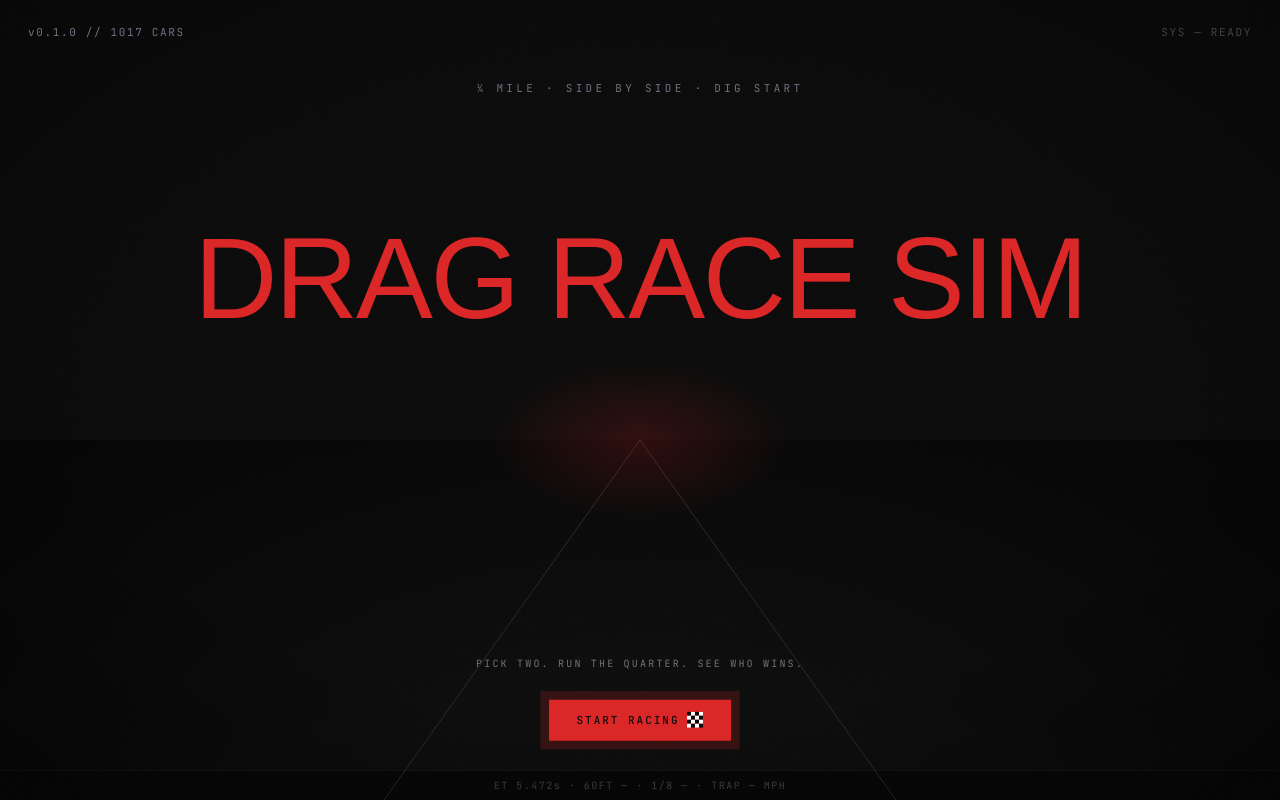
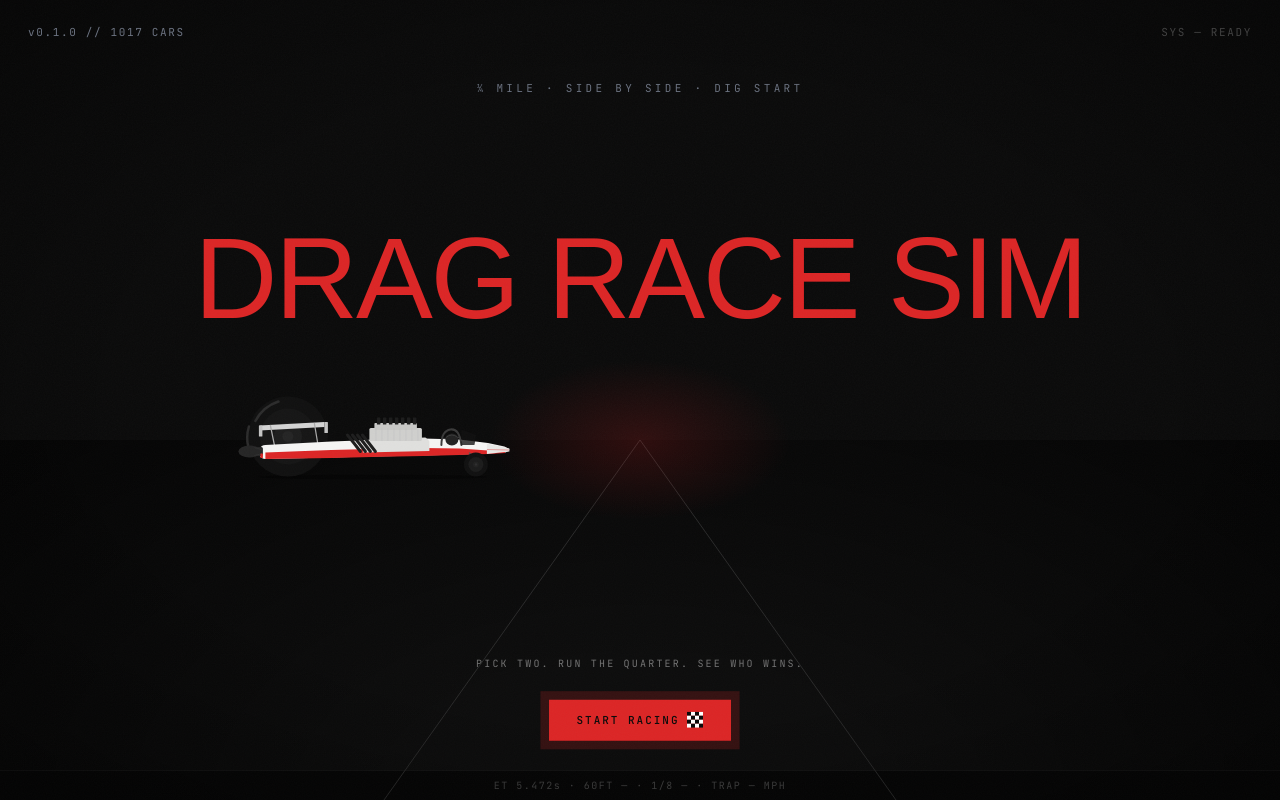
Before and after one commit to felix-gao2/drag-race-sim, a React (Vite) app in the folder frontend/: page / in a window 1280 px wide. Built offline with nearby package versions, Linux system fonts and the light colour scheme.

Commit message:
replace car svg with detailed dragster profile, rework launch animation sequence

```diff
--- a/frontend/src/index.css
+++ b/frontend/src/index.css
@@ -43,10 +43,10 @@ body::before {
   opacity: 0.025;
 }
 
-/* Landing — discrete car pass */
-@keyframes carPassX {
-  from { transform: translate(-200px, -50%); }
-  to   { transform: translate(calc(100vw + 200px), -50%); }
+/* Landing — staged launch */
+@keyframes carLaunch {
+  from { transform: translateX(18vw) translateY(-100%); }
+  to   { transform: translateX(130vw) translateY(-100%); }
 }
 
 @keyframes ctaPulse {
--- a/frontend/src/pages/Landing.jsx
+++ b/frontend/src/pages/Landing.jsx
@@ -8,83 +8,131 @@ function reducedMotion() {
     window.matchMedia('(prefers-reduced-motion: reduce)').matches
 }
 
-// ── Discrete pass animation ───────────────────────────────────────────────────
-// Sequence: drive 1s → trail fades 2s → stillness 4s → repeat
+// ── Car animation: staged 2s → launch 0.7s → streak fades 1.5s → pause 3s ────
 function useCarAnimation(rm) {
-  const [driving, setDriving] = useState(false)
-  const [trailOpacity, setTrailOpacity] = useState(0)
+  const [launching, setLaunching] = useState(false)
+  const [streakOpacity, setStreakOpacity] = useState(0)
   const t = useRef(null)
 
   useEffect(() => {
     if (rm) return
-    const pass = () => {
-      setDriving(true)
+    const cycle = () => {
+      setLaunching(false)
+      setStreakOpacity(0)
       t.current = setTimeout(() => {
-        setDriving(false)
-        setTrailOpacity(1)
-        requestAnimationFrame(() =>
-          requestAnimationFrame(() => setTrailOpacity(0))
-        )
-        t.current = setTimeout(pass, 6100) // 2s fade + 4s still + 0.1 buffer
-      }, 1000)
+        setLaunching(true)
+        setStreakOpacity(1)
+        t.current = setTimeout(() => {
+          setLaunching(false)
+          requestAnimationFrame(() =>
+            requestAnimationFrame(() => setStreakOpacity(0))
+          )
+          t.current = setTimeout(cycle, 4500) // 1.5s fade + 3s pause
+        }, 700)
+      }, 2000)
     }
-    t.current = setTimeout(pass, 800)
+    t.current = setTimeout(cycle, 800)
     return () => clearTimeout(t.current)
   }, [rm])
 
-  return { driving, trailOpacity }
+  return { launching, streakOpacity }
 }
 
-// ── Car SVG — top fuel dragster ───────────────────────────────────────────────
-function CarSVG({ width = 140 }) {
-  // viewBox: 320×60 — long narrow body, huge rear slicks, tiny front wheels
+// ── Car SVG — top fuel dragster (detailed side profile) ──────────────────────
+function DragsterSVG({ width = 280 }) {
+  const h = Math.round(width * 170 / 560)
+  // viewBox 560×170 → rendered 280×85. Scale: 0.5px per unit.
+  // Ground line at y=163. Rear slick r=80 (80px diam). Front wheel r=24 (24px diam).
   return (
-    <svg viewBox="0 0 320 60" width={width} height={Math.round(width * 60 / 320)}
-      xmlns="http://www.w3.org/2000/svg" style={{ display: 'block', flexShrink: 0 }}>
+    <svg viewBox="0 0 560 170" width={width} height={h}
+      xmlns="http://www.w3.org/2000/svg"
+      style={{ display: 'block', overflow: 'visible' }}>
 
-      {/* ── parachute pack (rear-left) ── */}
-      <ellipse cx="8" cy="30" rx="7" ry="5" fill="#2a2a2a" />
-      <rect x="8" y="28" width="10" height="4" fill="#2a2a2a" />
+      {/* ground contact shadow */}
+      <ellipse cx="285" cy="164" rx="230" ry="5" fill="rgba(0,0,0,0.38)" />
 
-      {/* ── main body ── */}
-      {/* low slab chassis */}
-      <path d="M 16,28 L 240,24 L 260,18 L 288,16 L 304,20 L 308,26 L 308,38 L 260,38 Q 246,50 224,38 L 68,38 Q 54,50 32,38 L 16,38 Z" fill="#f5f5f4" />
+      {/* ── rear slick (80px diam rendered) ── */}
+      <circle cx="115" cy="83" r="80" fill="#111" />
+      <circle cx="115" cy="83" r="56" fill="#161616" />
+      <circle cx="115" cy="83" r="28" fill="#1e1e1e" />
+      <circle cx="115" cy="83" r="11" fill="#252525" />
+      <path d="M 50,52 A 80,80 0 0,1 96,13" fill="none" stroke="#2c2c2c" strokeWidth="5" strokeLinecap="round"/>
+      <path d="M 36,105 A 80,80 0 0,1 37,63" fill="none" stroke="#2c2c2c" strokeWidth="5" strokeLinecap="round"/>
 
-      {/* ── red side stripe ── */}
-      <path d="M 60,28 L 220,25 L 220,36 L 60,36 Z" fill="#dc2626" opacity="0.92" />
+      {/* ── rear wing / spoiler ── */}
+      <path d="M 58,71 L 188,64 L 188,54 L 58,61 Z" fill="#d4d4d4" />
+      <rect x="57" y="61" width="7" height="22" rx="1" fill="#c4c4c4" />
+      <rect x="188" y="54" width="7" height="22" rx="1" fill="#c4c4c4" />
+      <line x1="80" y1="61" x2="88" y2="100" stroke="#aaa" strokeWidth="2.5" strokeLinecap="round"/>
+      <line x1="168" y1="57" x2="175" y2="99" stroke="#aaa" strokeWidth="2.5" strokeLinecap="round"/>
 
-      {/* ── engine block bump (top-center) ── */}
-      <path d="M 180,16 L 230,14 L 240,18 L 240,24 L 180,24 Z" fill="#e5e5e3" />
-      {/* injector hat */}
-      <rect x="195" y="9" width="30" height="8" rx="1" fill="#d4d4d2" />
-      <rect x="200" y="6" width="20" height="5" rx="1" fill="#c4c4c2" />
+      {/* ── main body / chassis slab ── */}
+      <path d="
+        M 70,100 L 202,93 L 282,90 L 385,87 L 458,89 L 515,96 L 548,103 L 556,107 L 558,109 L 556,112
+        L 550,115 L 515,117 L 458,119 L 385,121 L 282,123 L 202,125 L 70,128
+        Q 62,128 58,120 L 58,108 Q 62,100 70,100 Z
+      " fill="#f5f5f4" />
 
-      {/* ── exhaust pipes (top, pairs) ── */}
-      <rect x="148" y="10" width="4" height="14" rx="1" fill="#1a1a1a" />
-      <rect x="155" y="10" width="4" height="14" rx="1" fill="#1a1a1a" />
-      <rect x="162" y="11" width="4" height="13" rx="1" fill="#1a1a1a" />
-      <rect x="169" y="11" width="4" height="13" rx="1" fill="#1a1a1a" />
+      {/* ── red stripe full length ── */}
+      <path d="
+        M 70,115 L 202,110 L 282,108 L 385,106 L 458,107 L 515,111 L 548,113 L 550,116
+        L 515,118 L 458,120 L 385,122 L 282,124 L 202,126 L 70,128 Z
+      " fill="#dc2626" />
 
-      {/* ── cockpit canopy ── */}
-      <path d="M 256,18 L 290,16 L 303,20 L 303,26 L 256,26 Z" fill="#111" opacity="0.82" />
+      {/* ── engine block under blower ── */}
+      <path d="M 265,90 L 390,85 L 398,92 L 398,112 L 265,115 Z" fill="#e0e0de" />
 
-      {/* ── rear slick (large) ── */}
-      <circle cx="46" cy="38" r="18" fill="#111" />
-      <circle cx="46" cy="38" r="11" fill="#1c1c1c" />
-      <circle cx="46" cy="38" r="4" fill="#2e2e2e" />
-      {/* tire lettering highlight */}
-      <path d="M 30,30 A 18,18 0 0 1 46,20" fill="none" stroke="#3a3a3a" strokeWidth="2.5" />
+      {/* ── supercharger / blower ── */}
+      <rect x="278" y="66" width="105" height="26" rx="3" fill="#d0d0ce" />
+      <rect x="288" y="56" width="85" height="14" rx="2" fill="#c8c8c6" />
+      {/* injector stacks */}
+      {[293, 305, 317, 329, 341, 353, 365].map((x, i) => (
+        <rect key={i} x={x} y="45" width="7" height="14" rx="1" fill="#1c1c1c" />
+      ))}
+      {/* blower ribbing */}
+      {[291, 303, 315, 327, 339, 351, 363, 375].map((x, i) => (
+        <line key={i} x1={x} y1="66" x2={x} y2="92" stroke="#bbb" strokeWidth="0.75" />
+      ))}
 
-      {/* ── front wheel (small) ── */}
-      <circle cx="290" cy="36" r="8" fill="#111" />
-      <circle cx="290" cy="36" r="4.5" fill="#1c1c1c" />
-      <circle cx="290" cy="36" r="1.8" fill="#2e2e2e" />
+      {/* ── zoomie exhaust headers (4 pipes, angle up-rearward) ── */}
+      {[0, 10, 20, 30].map((off, i) => (
+        <path key={i}
+          d={`M ${260 + off},113 Q ${248 + off},97 ${234 + off},80`}
+          fill="none" stroke="#1e1e1e" strokeWidth="6" strokeLinecap="round"
+        />
+      ))}
 
-      {/* ── thin front nose extension ── */}
-      <path d="M 304,26 L 316,26 L 318,30 L 316,34 L 304,34 Z" fill="#e8e8e6" />
+      {/* ── open cockpit / exposed roll cage ── */}
+      <path d="M 422,100 Q 422,72 440,69 Q 458,66 462,100"
+        fill="none" stroke="#3a3a3a" strokeWidth="4" strokeLinecap="round" strokeLinejoin="round"/>
+      <line x1="424" y1="87" x2="460" y2="85" stroke="#3a3a3a" strokeWidth="2.5"/>
+      {/* windscreen / head fairing */}
+      <path d="M 462,69 L 492,80 L 488,100 L 462,100 Z" fill="#111" opacity="0.78"/>
+      {/* driver helmet */}
+      <ellipse cx="443" cy="89" rx="13" ry="12" fill="#222" />
+      <path d="M 431,85 Q 443,75 455,85" fill="none" stroke="#3a3a3a" strokeWidth="2"/>
 
-      {/* ── rear brake-light ── */}
-      <rect x="14" y="26" width="4" height="12" rx="1" fill="#dc2626" />
+      {/* ── needle nose cone (extends past front wheel) ── */}
+      <path d="M 513,97 L 558,107 L 558,113 L 513,118 Z" fill="#e8e8e6"/>
+      <line x1="513" y1="109" x2="557" y2="110" stroke="#dc2626" strokeWidth="1.5" opacity="0.5"/>
+
+      {/* ── front stub axle ── */}
+      <line x1="478" y1="116" x2="491" y2="127" stroke="#555" strokeWidth="2.5" strokeLinecap="round"/>
+
+      {/* ── front wheel (24px diam rendered) ── */}
+      <circle cx="491" cy="139" r="24" fill="#111" />
+      <circle cx="491" cy="139" r="15" fill="#1c1c1c" />
+      <circle cx="491" cy="139" r="6" fill="#222" />
+      <circle cx="491" cy="139" r="2.5" fill="#2d2d2d" />
+
+      {/* ── parachute packs ── */}
+      <ellipse cx="38" cy="113" rx="22" ry="12" fill="#262626" />
+      <rect x="38" y="104" width="27" height="18" rx="3" fill="#262626" />
+      <line x1="48" y1="105" x2="64" y2="110" stroke="#333" strokeWidth="1.5"/>
+      <line x1="48" y1="121" x2="64" y2="117" stroke="#333" strokeWidth="1.5"/>
+
+      {/* ── rear brake light ── */}
+      <rect x="60" y="117" width="5" height="9" rx="1" fill="#dc2626" />
     </svg>
   )
 }
@@ -109,7 +157,7 @@ export default function Landing() {
   const navigate = useNavigate()
   const [ctaHover, setCtaHover] = useState(false)
   const rm = reducedMotion()
-  const { driving, trailOpacity } = useCarAnimation(rm)
+  const { launching, streakOpacity } = useCarAnimation(rm)
 
   return (
     <div style={{
@@ -221,39 +269,39 @@ export default function Landing() {
 
       {/* ── car pass layer ── */}
       <div style={{ position: 'absolute', inset: 0, pointerEvents: 'none' }}>
-        {/* trailing red streak — stays at 50vh after car exits */}
+        {/* 60vw red streak, lingers after launch */}
         <div style={{
           position: 'absolute',
-          right: 0,
-          top: '55vh',
-          width: '30vw',
-          height: 4,
-          background: 'linear-gradient(to left, transparent, rgba(220,38,38,0.75))',
-          filter: 'blur(4px)',
-          opacity: trailOpacity,
-          transition: 'opacity 2s linear',
-          transform: 'translateY(-50%)',
+          top: 'calc(60vh - 24px)',
+          left: 0,
+          width: '60vw',
+          height: 8,
+          transform: 'translateX(18vw)',
+          background: 'linear-gradient(to right, transparent 0%, rgba(220,38,38,0.9) 100%)',
+          filter: 'blur(6px)',
+          opacity: streakOpacity,
+          transition: launching ? 'none' : 'opacity 1.5s linear',
         }} />
 
         {/* car — static center for reduced-motion, animated otherwise */}
         {rm ? (
           <div style={{
             position: 'absolute',
-            top: '55vh',
+            top: '60vh',
             left: '50%',
-            transform: 'translate(-50%, -50%)',
+            transform: 'translateX(-50%) translateY(-100%)',
           }}>
-            <CarSVG width={140} />
+            <DragsterSVG width={280} />
           </div>
         ) : (
           <div style={{
             position: 'absolute',
-            top: '55vh',
+            top: '60vh',
             left: 0,
-            animation: driving ? 'carPassX 1.0s cubic-bezier(0.1, 0.8, 0.2, 1) forwards' : 'none',
-            transform: driving ? undefined : 'translate(-200px, -50%)',
+            animation: launching ? 'carLaunch 0.7s cubic-bezier(0.5,0,0.75,0) forwards' : 'none',
+            transform: launching ? undefined : 'translateX(18vw) translateY(-100%)',
           }}>
-            <CarSVG width={140} />
+            <DragsterSVG width={280} />
           </div>
         )}
       </div>
```
